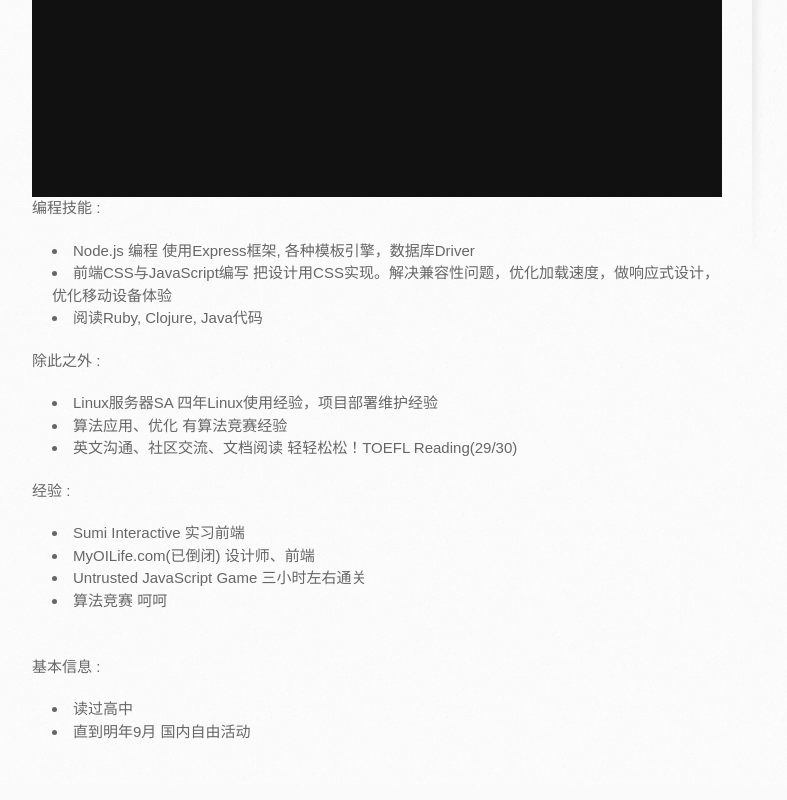
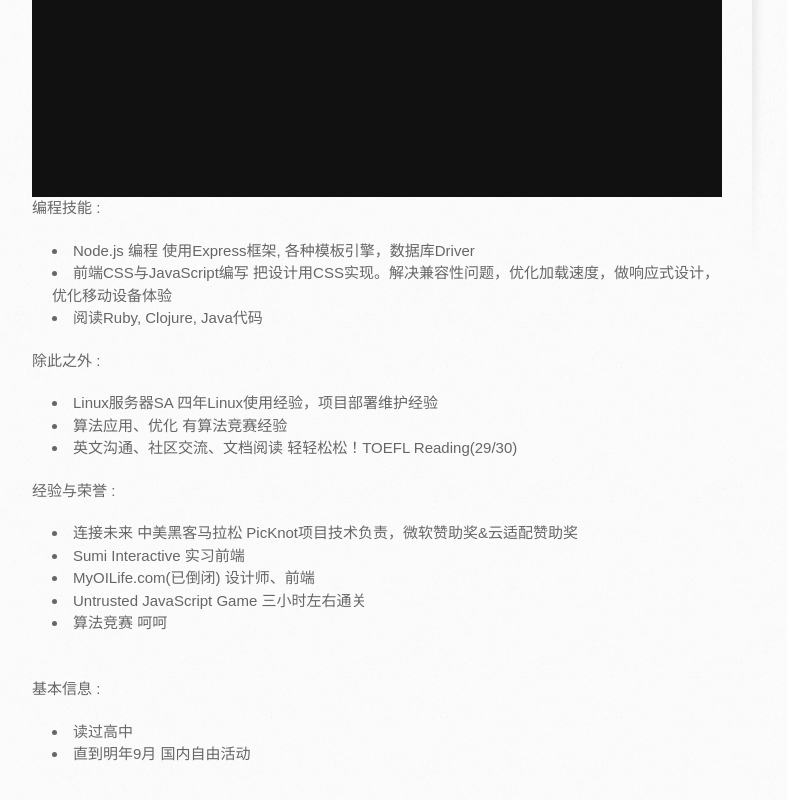
Before and after one commit to plantvsbirds/me, a plain HTML site: page index.html in a window 1280 px wide. Shown: the part 485-1285 px from the top of the page, without its empty margins (138-925 px from the left). Drawn offline with nearby package versions, Linux system fonts and the light colour scheme; a script that the page names is missing.

Commit message:
Update index.html

```diff
--- a/index.html
+++ b/index.html
@@ -113,9 +113,11 @@ wallFluid.initWall();
 </li>
 <li>英文沟通、社区交流、文档阅读 <em>轻轻松松！TOEFL Reading(29/30)</em><br>
 </li>
-</ul><p><em>经验 :</em></p>
+</ul><p><em>经验与荣誉 :</em></p>
 
 <ul>
+<li>连接未来 中美黑客马拉松 <em>PicKnot项目技术负责，微软赞助奖&云适配赞助奖</em>
+</li>
 <li>Sumi Interactive <em>实习前端</em>
 </li>
 <li>MyOILife.com(已倒闭) <em>设计师、前端</em>
```
